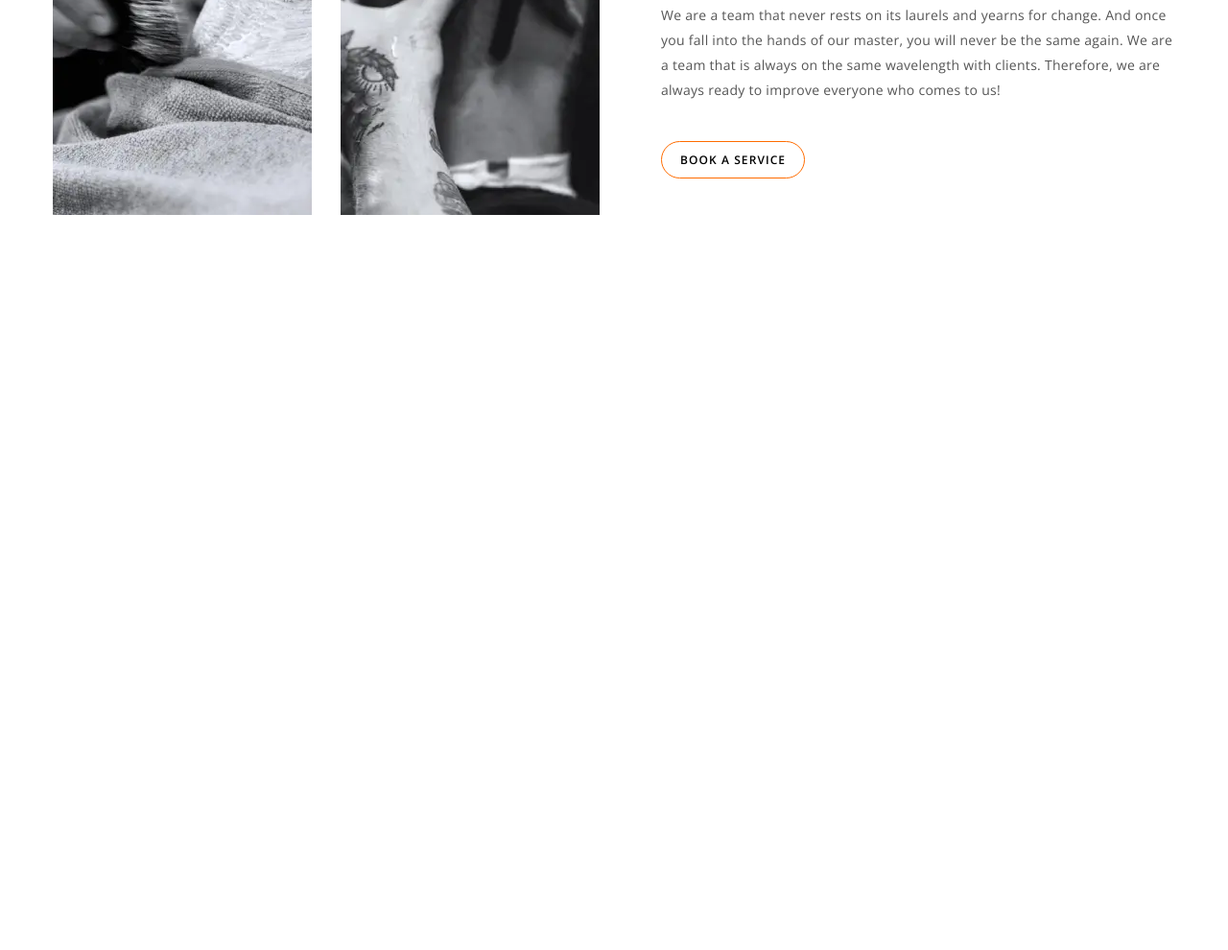
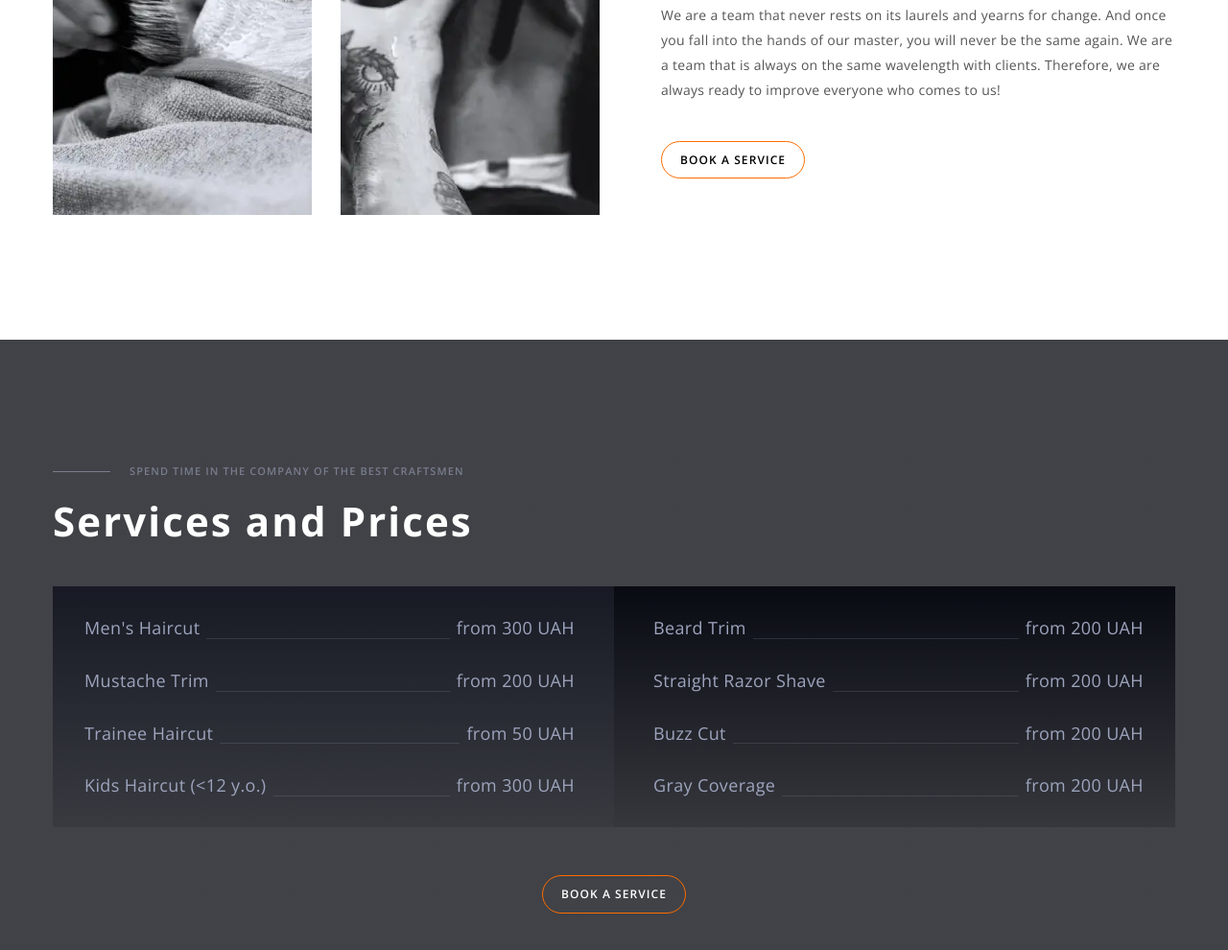
Before and after one commit to yurii-corssa/barbershop, a website built with Vite: page src/index.html in a window 1280 px wide. Shown: the part 1068-2058 px from the top of the page at 96% size. Before the commit the page ends 1422 px from the top, so only its background shows below. Built offline with nearby package versions, Linux system fonts and the light colour scheme; files whose address does not match are found by name.

Commit message:
refactor prices section

```diff
--- a/src/css/base.css
+++ b/src/css/base.css
@@ -8,6 +8,18 @@
   --secondary-light-color: #9da4bd;
   --secondary-dark-color: #555555;
   --light-background-color: #f7f7f7;
+  --dark-background-light-color: rgba(25, 28, 38, 0.2);
+  --dark-background-dark-color: rgba(17, 19, 25, 0.8);
+  --first-prices-gradient: linear-gradient(
+    180deg,
+    #171a24 0%,
+    rgba(23, 26, 36, 0.2) 100%
+  );
+  --second-prices-gradient: linear-gradient(
+    180deg,
+    #090b13 0%,
+    rgba(9, 11, 19, 0.2) 100%
+  );
 }
 
 html {
--- a/src/css/hero.css
+++ b/src/css/hero.css
@@ -79,8 +79,8 @@
 @media only screen and (max-width: 479px) {
   .hero {
     background-image: linear-gradient(
-        rgba(25, 28, 38, 0.2),
-        rgba(25, 28, 38, 0.2)
+        var(--dark-background-light-color),
+        var(--dark-background-light-color)
       ),
       url(/img/main-page/hero/slider-background-mobile-1@1x.webp);
   }
@@ -90,8 +90,8 @@
     (min-resolution: 2dppx) {
     .hero {
       background-image: linear-gradient(
-          rgba(25, 28, 38, 0.2),
-          rgba(25, 28, 38, 0.2)
+          var(--dark-background-light-color),
+          var(--dark-background-light-color)
         ),
         url(/img/main-page/hero/slider-background-mobile-1@2x.webp);
     }
@@ -102,8 +102,8 @@
     (min-resolution: 3dppx) {
     .hero {
       background-image: linear-gradient(
-          rgba(25, 28, 38, 0.2),
-          rgba(25, 28, 38, 0.2)
+          var(--dark-background-light-color),
+          var(--dark-background-light-color)
         ),
         url(/img/main-page/hero/slider-background-mobile-1@3x.webp);
     }
@@ -113,8 +113,8 @@
 @media only screen and (min-width: 480px) and (max-width: 767px) {
   .hero {
     background-image: linear-gradient(
-        rgba(25, 28, 38, 0.2),
-        rgba(25, 28, 38, 0.2)
+        var(--dark-background-light-color),
+        var(--dark-background-light-color)
       ),
       url(/img/main-page/hero/slider-background-tablet-1@1x.webp);
   }
@@ -124,8 +124,8 @@
     (min-resolution: 2dppx) {
     .hero {
       background-image: linear-gradient(
-          rgba(25, 28, 38, 0.2),
-          rgba(25, 28, 38, 0.2)
+          var(--dark-background-light-color),
+          var(--dark-background-light-color)
         ),
         url(/img/main-page/hero/slider-background-tablet-1@2x.webp);
     }
@@ -136,8 +136,8 @@
     (min-resolution: 3dppx) {
     .hero {
       background-image: linear-gradient(
-          rgba(25, 28, 38, 0.2),
-          rgba(25, 28, 38, 0.2)
+          var(--dark-background-light-color),
+          var(--dark-background-light-color)
         ),
         url(/img/main-page/hero/slider-background-tablet-1@3x.webp);
     }
@@ -150,8 +150,8 @@
     padding-bottom: 245px;
     padding-left: 240px;
     background-image: linear-gradient(
-        rgba(25, 28, 38, 0.2),
-        rgba(25, 28, 38, 0.2)
+        var(--dark-background-light-color),
+        var(--dark-background-light-color)
       ),
       url(/img/main-page/hero/slider-background-desktop-1@1x.webp);
   }
@@ -161,8 +161,8 @@
     (min-resolution: 2dppx) {
     .hero {
       background-image: linear-gradient(
-          rgba(25, 28, 38, 0.2),
-          rgba(25, 28, 38, 0.2)
+          var(--dark-background-light-color),
+          var(--dark-background-light-color)
         ),
         url(/img/main-page/hero/slider-background-desktop-1@2x.webp);
     }
@@ -173,8 +173,8 @@
     (min-resolution: 3dppx) {
     .hero {
       background-image: linear-gradient(
-          rgba(25, 28, 38, 0.2),
-          rgba(25, 28, 38, 0.2)
+          var(--dark-background-light-color),
+          var(--dark-background-light-color)
         ),
         url(/img/main-page/hero/slider-background-desktop-1@3x.webp);
     }
--- /dev/null
+++ b/src/css/prices.css
@@ -0,0 +1,177 @@
+.prices {
+  display: flex;
+  flex-direction: column;
+  background-repeat: no-repeat;
+  background-size: cover;
+  background-position: center;
+}
+
+.about__label {
+  margin-bottom: 20px;
+}
+
+.prices__title {
+  margin-bottom: 44px;
+}
+
+.prices__table {
+  width: 100%;
+  padding: 14px 30px;
+  background: var(--first-prices-gradient);
+  margin-bottom: 50px;
+}
+
+.prices__body {
+  display: grid;
+}
+
+.prices__row {
+  display: flex;
+  justify-content: space-between;
+  gap: 6px;
+  padding: 16px 0;
+}
+
+.prices__cell {
+  font-size: 14px;
+  letter-spacing: 0.02em;
+}
+
+.prices-cta {
+  align-self: center;
+}
+
+@media only screen and (max-width: 479px) {
+  .prices {
+    background-image: linear-gradient(
+        var(--dark-background-dark-color),
+        var(--dark-background-dark-color)
+      ),
+      url(../img/main-page/prices/pricelist-background-mobile@1x.webp);
+  }
+
+  @media (min-device-pixel-ratio: 2),
+    (min-resolution: 192dpi),
+    (min-resolution: 2dppx) {
+    .prices {
+      background-image: linear-gradient(
+          var(--dark-background-dark-color),
+          var(--dark-background-dark-color)
+        ),
+        url(../img/main-page/prices/pricelist-background-mobile@2x.webp);
+    }
+  }
+
+  @media (min-device-pixel-ratio: 3),
+    (min-resolution: 288dpi),
+    (min-resolution: 3dppx) {
+    .prices {
+      background-image: linear-gradient(
+          var(--dark-background-dark-color),
+          var(--dark-background-dark-color)
+        ),
+        url(../img/main-page/prices/pricelist-background-mobile@3x.webp);
+    }
+  }
+}
+
+@media only screen and (min-width: 480px) {
+  .prices__row {
+    display: grid;
+    grid-template-columns: max-content 1fr max-content;
+  }
+
+  .prices__row::after {
+    content: "";
+    grid-area: 1 / 2;
+    align-self: self-end;
+    height: 1px;
+    width: 100%;
+    background-color: var(--secondary-light-color-alpha);
+    opacity: 0.3;
+  }
+}
+
+@media only screen and (min-width: 480px) and (max-width: 767px) {
+  .prices {
+    background-image: linear-gradient(
+        var(--dark-background-dark-color),
+        var(--dark-background-dark-color)
+      ),
+      url(../img/main-page/prices/pricelist-background-tablet@1x.webp);
+  }
+
+  @media (min-device-pixel-ratio: 2),
+    (min-resolution: 192dpi),
+    (min-resolution: 2dppx) {
+    .prices {
+      background-image: linear-gradient(
+          var(--dark-background-dark-color),
+          var(--dark-background-dark-color)
+        ),
+        url(../img/main-page/prices/pricelist-background-tablet@2x.webp);
+    }
+  }
+
+  @media (min-device-pixel-ratio: 3),
+    (min-resolution: 288dpi),
+    (min-resolution: 3dppx) {
+    .prices {
+      background-image: linear-gradient(
+          var(--dark-background-dark-color),
+          var(--dark-background-dark-color)
+        ),
+        url(../img/main-page/prices/pricelist-background-tablet@3x.webp);
+    }
+  }
+}
+
+@media only screen and (min-width: 768px) {
+  .prices {
+    background-image: linear-gradient(
+        var(--dark-background-dark-color),
+        var(--dark-background-dark-color)
+      ),
+      url(../img/main-page/prices/pricelist-background-desktop@1x.webp);
+  }
+
+  .prices__cell {
+    font-size: 18px;
+  }
+
+  @media (min-device-pixel-ratio: 2),
+    (min-resolution: 192dpi),
+    (min-resolution: 2dppx) {
+    .prices {
+      background-image: linear-gradient(
+          var(--dark-background-dark-color),
+          var(--dark-background-dark-color)
+        ),
+        url(../img/main-page/prices/pricelist-background-desktop@2x.webp);
+    }
+  }
+
+  @media (min-device-pixel-ratio: 3),
+    (min-resolution: 288dpi),
+    (min-resolution: 3dppx) {
+    .prices {
+      background-image: linear-gradient(
+          var(--dark-background-dark-color),
+          var(--dark-background-dark-color)
+        ),
+        url(../img/main-page/prices/pricelist-background-desktop@3x.webp);
+    }
+  }
+}
+
+@media only screen and (min-width: 1280px) {
+  .prices__table {
+    background: var(--first-prices-gradient) 0 0 / 50% 100% no-repeat,
+      var(--second-prices-gradient) 100% 0 / 50% 100% no-repeat;
+  }
+
+  .prices__body {
+    grid-template-columns: repeat(2, 1fr);
+    column-gap: 80px;
+  }
+}
--- a/src/css/style.css
+++ b/src/css/style.css
@@ -3,3 +3,4 @@
 @import url("./header.css");
 @import url("./hero.css");
 @import url("./about.css");
+@import url("./prices.css");
--- a/src/index.html
+++ b/src/index.html
@@ -22,6 +22,7 @@
       <load src="/partials/header.html" />
       <load src="/partials/hero.html" />
       <load src="/partials/about.html" />
+      <load src="/partials/prices.html" />
     </main>
     <script type="module" src="/main.js"></script>
   </body>
--- a/src/partials/header.html
+++ b/src/partials/header.html
@@ -11,7 +11,7 @@
         <a class="header__nav-link" href="#about">About</a>
       </li>
       <li class="header__nav-item">
-        <a class="header__nav-link" href="#pricelist">Services and Prices</a>
+        <a class="header__nav-link" href="#prices">Services and Prices</a>
       </li>
       <li class="header__nav-item">
         <a class="header__nav-link" href="#">Barbers</a>
--- /dev/null
+++ b/src/partials/prices.html
@@ -0,0 +1,101 @@
+<section class="prices section light-text" id="prices">
+  <p class="about__label label light-alpha-text">
+    Spend time in the company of the best craftsmen
+  </p>
+
+  <h2
+    class="prices__title title"
+    data-aos="fade-right"
+    data-aos-easing="ease"
+    data-aos-duration="600"
+  >
+    Services and Prices
+  </h2>
+
+  <table class="prices__table">
+    <tbody class="prices__body light-second-text">
+      <tr
+        class="prices__row"
+        data-aos="zoom-out-up"
+        data-aos-easing="ease"
+        data-aos-duration="600"
+        data-aos-offset="10"
+      >
+        <td class="prices__cell">Men's Haircut</td>
+        <td class="prices__cell">from 300 UAH</td>
+      </tr>
+      <tr
+        class="prices__row"
+        data-aos="zoom-out-up"
+        data-aos-easing="ease"
+        data-aos-duration="600"
+        data-aos-offset="10"
+      >
+        <td class="prices__cell">Beard Trim</td>
+        <td class="prices__cell">from 200 UAH</td>
+      </tr>
+      <tr
+        class="prices__row"
+        data-aos="zoom-out-up"
+        data-aos-easing="ease"
+        data-aos-duration="600"
+        data-aos-offset="10"
+      >
+        <td class="prices__cell">Mustache Trim</td>
+        <td class="prices__cell">from 200 UAH</td>
+      </tr>
+      <tr
+        class="prices__row"
+        data-aos="zoom-out-up"
+        data-aos-easing="ease"
+        data-aos-duration="600"
+        data-aos-offset="10"
+      >
+        <td class="prices__cell">Straight Razor Shave</td>
+        <td class="prices__cell">from 200 UAH</td>
+      </tr>
+      <tr
+        class="prices__row"
+        data-aos="zoom-out-up"
+        data-aos-easing="ease"
+        data-aos-duration="600"
+        data-aos-offset="10"
+      >
+        <td class="prices__cell">Trainee Haircut</td>
+        <td class="prices__cell">from 50 UAH</td>
+      </tr>
+      <tr
+        class="prices__row"
+        data-aos="zoom-out-up"
+        data-aos-easing="ease"
+        data-aos-duration="600"
+        data-aos-offset="10"
+      >
+        <td class="prices__cell">Buzz Cut</td>
+        <td class="prices__cell">from 200 UAH</td>
+      </tr>
+      <tr
+        class="prices__row"
+        data-aos="zoom-out-up"
+        data-aos-easing="ease"
+        data-aos-duration="600"
+        data-aos-offset="10"
+      >
+        <td class="prices__cell">Kids Haircut (&LT;12 y.o.)</td>
+        <td class="prices__cell">from 300 UAH</td>
+      </tr>
+      <tr
+        class="prices__row"
+        data-aos="zoom-out-up"
+        data-aos-easing="ease"
+        data-aos-duration="600"
+        data-aos-offset="10"
+      >
+        <td class="prices__cell">Gray Coverage</td>
+        <td class="prices__cell">from 200 UAH</td>
+      </tr>
+    </tbody>
+  </table>
+
+  <button class="prices-cta cta-btn">book a service</button>
+</section>
```
